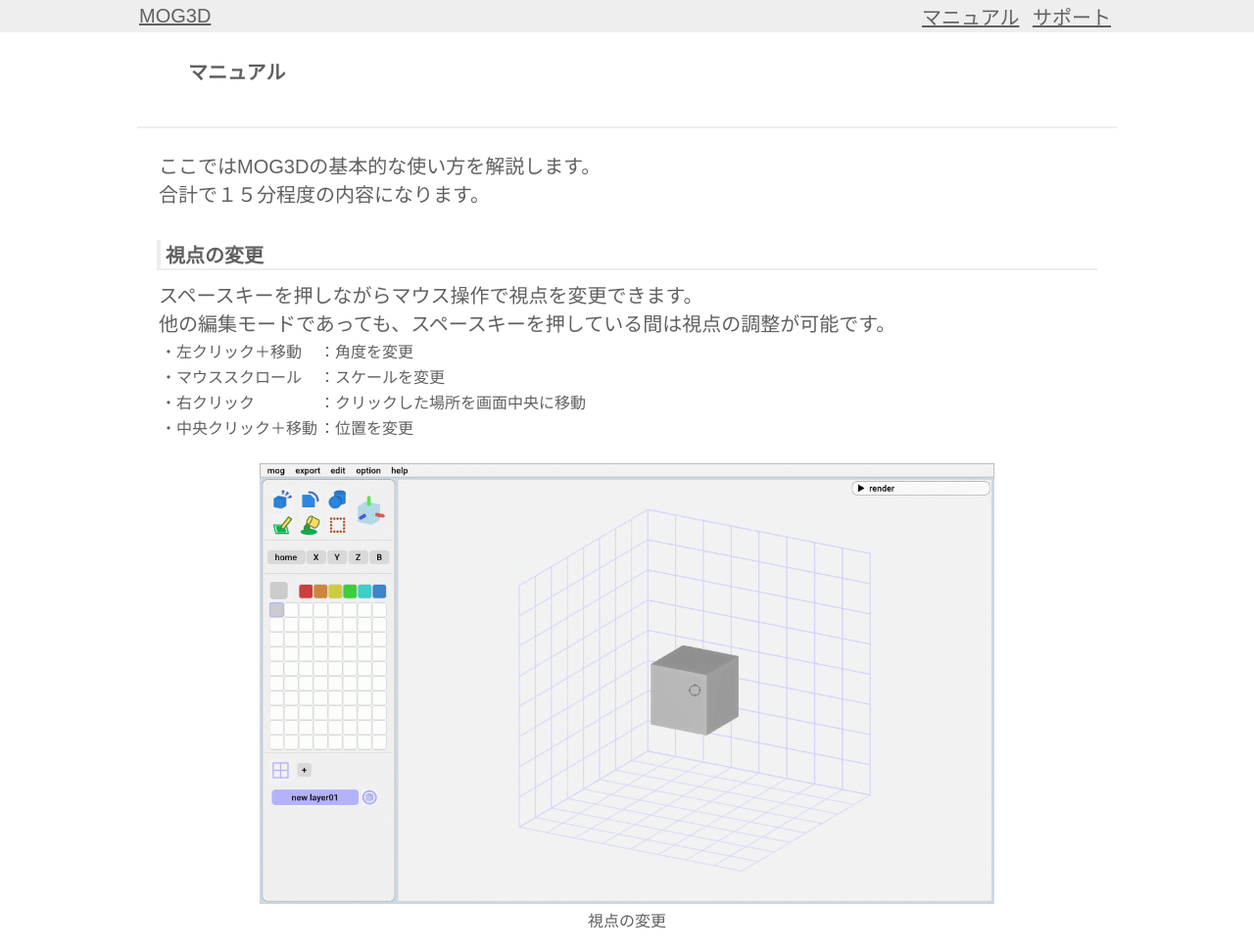
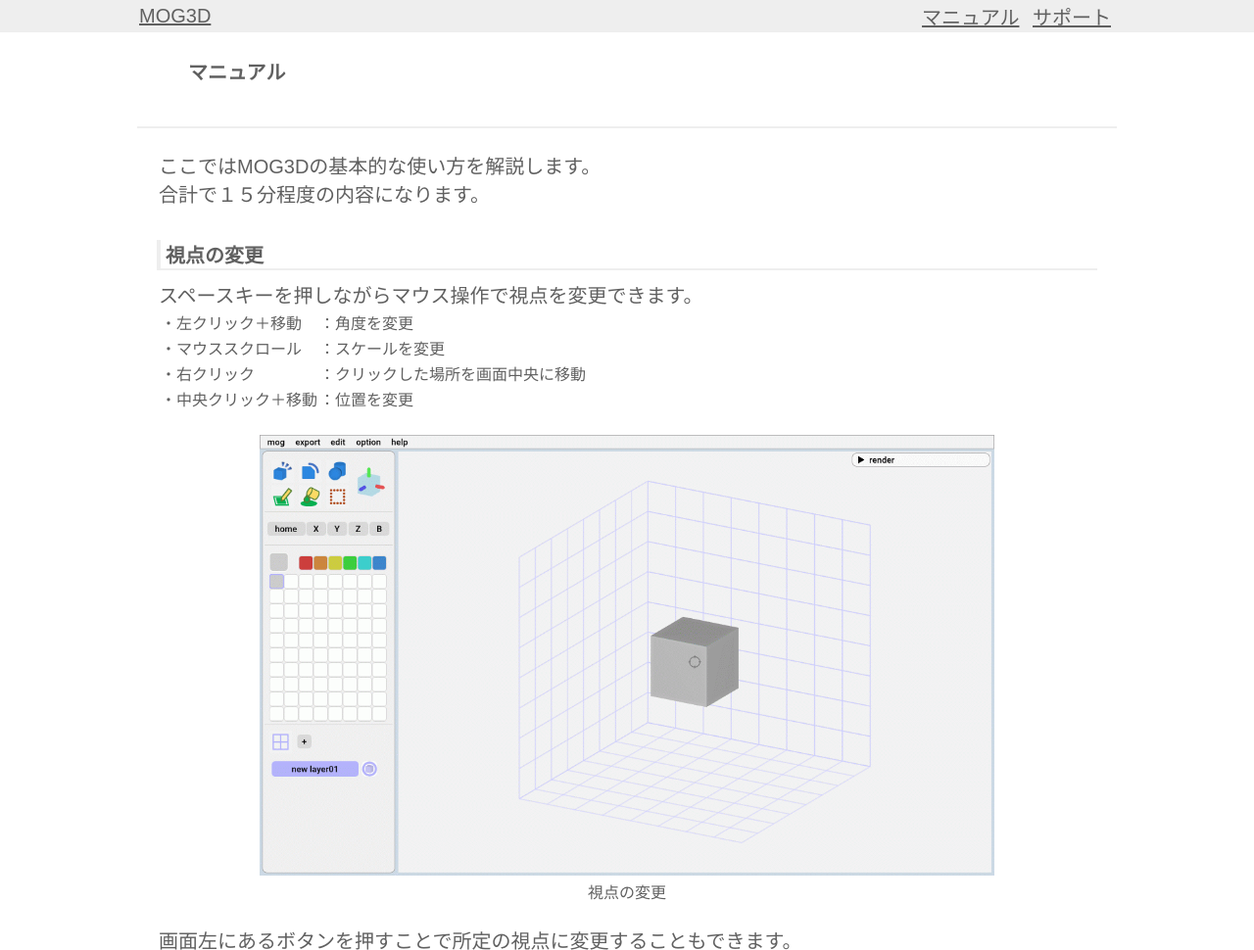
Before and after one commit to sanko-shoko/MOG3D-web, a plain HTML site: page manual.html in a window 1280 px wide. Shown: the top 970 px of the page at 98% size. Drawn offline with Linux system fonts and the light colour scheme.

Commit message:
update text

```diff
--- a/manual.html
+++ b/manual.html
@@ -39,8 +39,7 @@
         <br>
         <div class="note_head2">視点の変更</div>
         <div class="note_text2">
-            スペースキーを押しながらマウス操作で視点を変更できます。<br>
-            他の編集モードであっても、スペースキーを押している間は視点の調整が可能です。
+            スペースキーを押しながらマウス操作で視点を変更できます。
 
             <table class="font_small">
                 <tr>
```
